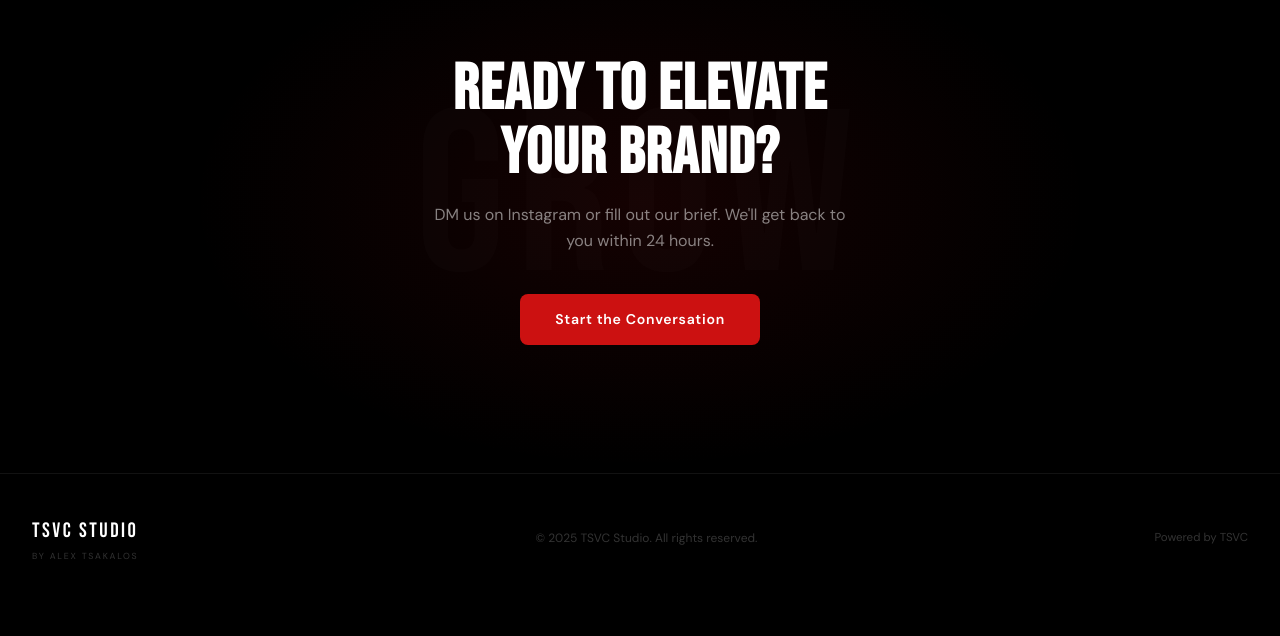
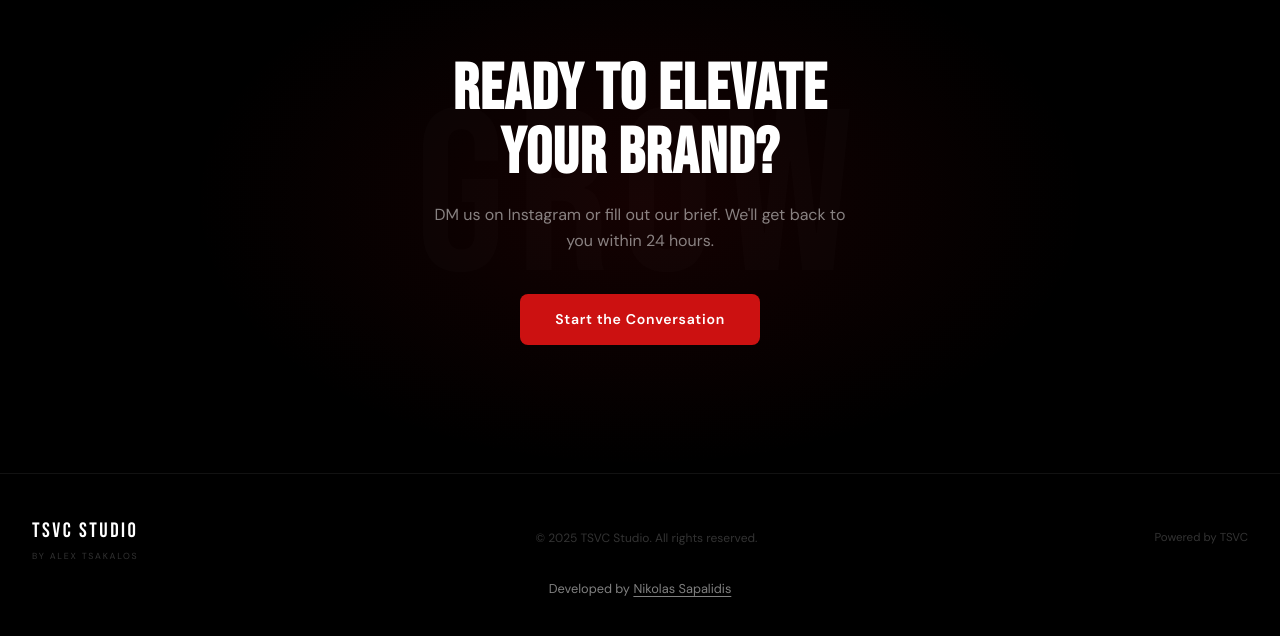
Before and after one commit to 84yk8btb9f-prog/tsvc, a plain HTML site: page index.html in a window 1280 px wide. Shown: the part 1887-2523 px from the top of the page. Before the commit the page ends 2490 px from the top, so only its background shows below. Drawn offline with Linux system fonts and the light colour scheme.

Commit message:
Update index.html

```diff
--- a/index.html
+++ b/index.html
@@ -155,6 +155,9 @@
       <div class="footer-copy">&copy; 2025 TSVC Studio. All rights reserved.</div>
       <div class="footer-right">Powered by TSVC</div>
     </div>
+    <div style="text-align:center;margin-top:1rem;font-size:0.8rem;opacity:0.5;">
+      Developed by <a href="https://nikolassapa.vercel.app/" target="_blank" rel="noopener noreferrer" style="color:inherit;text-decoration:underline;text-underline-offset:3px;">Nikolas Sapalidis</a>
+    </div>
   </div>
 </footer>
 
```
